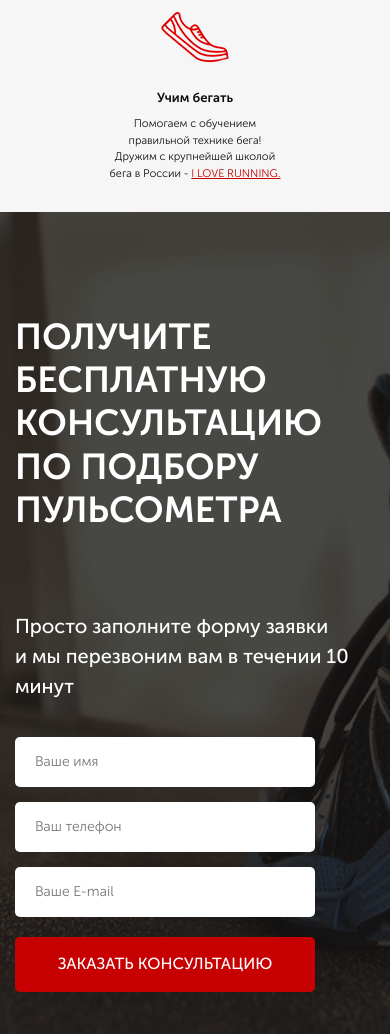
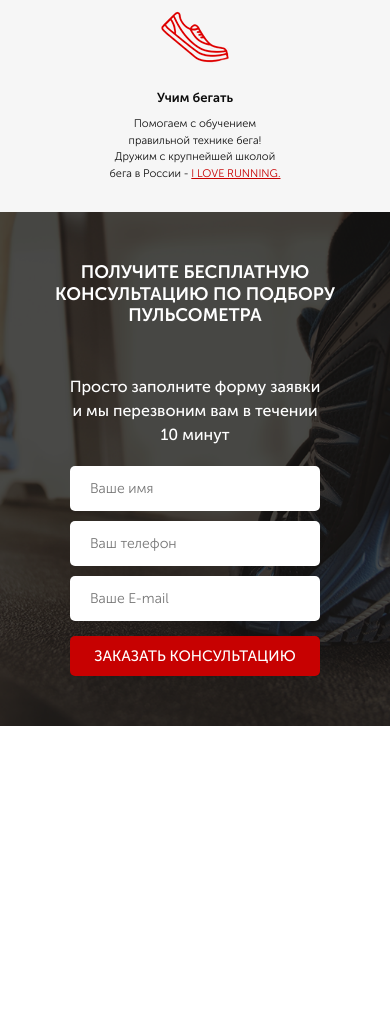
Before and after one commit to andryxxa93/RunSmart, a website: page src/index.html in a window 390 px wide. Shown: the part 1010-2044 px from the top of the page. After the commit the page ends 1736 px from the top, so only its background shows below. Drawn offline with nearby package versions, Linux system fonts and the light colour scheme.

Commit message:
add media rule for consultation section

```diff
--- a/src/index.html
+++ b/src/index.html
@@ -104,7 +104,7 @@
     <div class="consultation">
         <div class="container">
             <h2 class="title title_left">
-                Получите бесплатную консультацию<br>
+                Получите бесплатную консультацию
                 по подбору пульсометра
             </h2>
             <div class="consultation__dscr">
--- a/src/sass/_media.scss
+++ b/src/sass/_media.scss
@@ -77,6 +77,36 @@
             font-size: 12px;
         }
     }
+    .consultation {
+        padding: 50px 0 50px 0;
+        min-height: 450px;
+        background: url(../img/consultation_bg.png) center center/cover no-repeat fixed;
+        .title {
+            &_left {
+                font-size: 26px;
+            }
+        }
+        &__dscr {
+            margin-top: 48px;
+            font-size: 19px;
+        }
+        .feed-form {
+            margin-top: 19px;
+            width: 290px;
+            input {
+                height: 45px;
+                margin-bottom: 10px;
+                &:nth-child(3) {
+                    margin-bottom: 15px;
+                }
+            }
+            .button_submit {
+                height: 40px;
+                font-size: 15px;
+            }
+        }
+    }
+
 }
 
 @media (max-width: 603px) {
@@ -114,6 +144,26 @@
             font-size: 11px;
         }
     }
+    .consultation {
+        .title {
+            &_left {
+                text-align: center;
+                font-size: 22px;
+            }
+        }
+        &__dscr {
+            text-align: center;
+            margin: 0 auto;
+            margin-top: 48px;
+            font-size: 16px;
+            width: 260px;
+        }
+        .feed-form {
+            margin: 0 auto;
+            margin-top: 19px;
+            width: 250px;
+        }
+    }
 }
 
 @media (max-width: 425px) {
@@ -146,8 +196,16 @@
         &__item {
             margin-top: 25px;
         }
-
 }
+    .consultation {
+        .title {
+            &_left {
+                margin: 0 auto;
+                width: 300px;
+                font-size: 18px;
+            }
+        }
+    }
 }
 @media (max-width: 375px) {
     .promo {
@@ -185,17 +243,6 @@
     }
 
 }
-@media (max-width: 375px) {
-    .promo {
-        &__header {
-            font-size: 23px;
-            line-height: 20px;
-        }
-        &__subheader {
-            font-size: 14px;
-        }
-    }
-}
 
 @media (max-width: 320px) {
     .promo {
@@ -228,5 +275,12 @@
             font-size: 18px;
         }
     }
-
+    .consultation {
+        .title {
+            &_left {
+                text-align: center;
+                font-size: 18px;
+            }
+        }
+    }
 }
--- a/src/sass/blocks/_titles.scss
+++ b/src/sass/blocks/_titles.scss
@@ -5,6 +5,7 @@
     text-align: center;
     text-transform: uppercase;
     &_left {
+        width: 774px;
         color: #ffffff;
         font-size: 36px;
         text-align: left;
```
Also changed, not shown: src/css/style.min.css.
